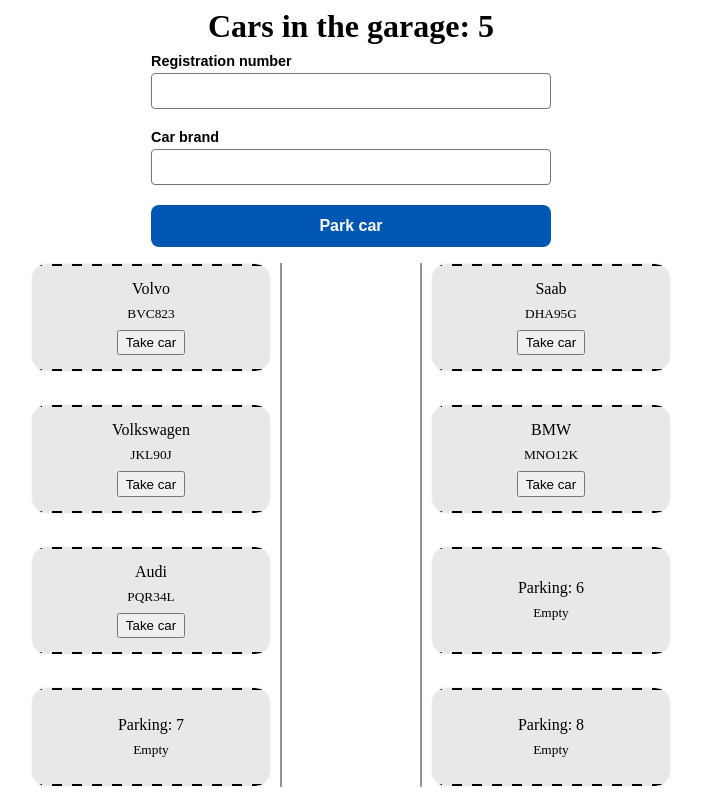
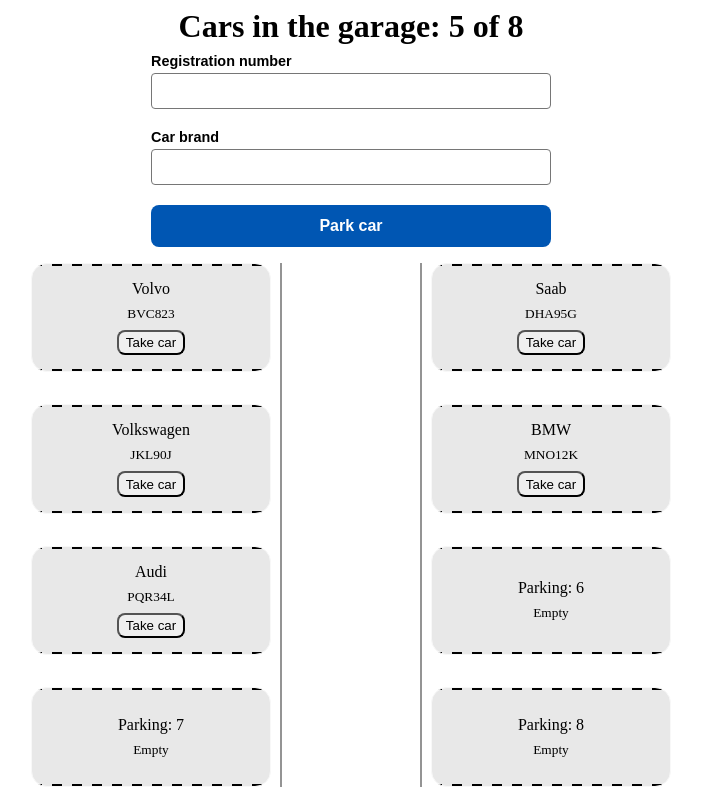
Before and after one commit to NiklasSod/garage-fe, a React (Vite) app: page / in a window 1280 px wide. Shown: the whole page, without its empty margins (289-990 px from the left). Built offline with nearby package versions, Linux system fonts and the light colour scheme.

Commit message:
adding aria-* for WCAG

```diff
--- a/index.html
+++ b/index.html
@@ -4,7 +4,8 @@
     <meta charset="UTF-8" />
     <link rel="icon" type="image/svg+xml" href="/favicon.svg" />
     <meta name="viewport" content="width=device-width, initial-scale=1.0" />
-    <title>garage-fe</title>
+    <meta name="description" content="Garage parking manager - park and manage cars in a small garage." />
+    <title>Garage - Park &amp; Manage Cars</title>
   </head>
   <body>
     <div id="root"></div>
--- a/src/components/Button/SubmitButton/SubmitButton.tsx
+++ b/src/components/Button/SubmitButton/SubmitButton.tsx
@@ -11,6 +11,8 @@
       type="submit"
       className={styles.button}
       disabled={garageIsFull}
+      aria-disabled={garageIsFull}
+      aria-label={garageIsFull ? 'Garage is full, cannot park more cars' : 'Park the car in the next available spot'}
     >
       {text}
     </button>
--- a/src/components/Button/SubmitButton/submitButton.module.css
+++ b/src/components/Button/SubmitButton/submitButton.module.css
@@ -8,3 +8,15 @@
   border-radius: 0.5rem;
   cursor: pointer;
 }
+
+.button:focus-visible {
+  outline: 3px solid #ffffff;
+  outline-offset: 2px;
+  box-shadow: 0 0 0 3px #0056b3;
+}
+
+.button:disabled {
+  background-color: #a0a0a0;
+  cursor: not-allowed;
+  opacity: 0.7;
+}
--- a/src/components/Form/CarForm/CarForm.tsx
+++ b/src/components/Form/CarForm/CarForm.tsx
@@ -105,6 +105,7 @@
         onSubmit={handleSubmit}
         noValidate
         className={styles.form}
+        aria-label="Park a car form"
       >
         <Input
           formData={formData}
--- a/src/components/Form/CarForm/input.module.css
+++ b/src/components/Form/CarForm/input.module.css
@@ -3,3 +3,8 @@
   flex-direction: column;
   gap: 0.25rem;
 }
+
+.inputWrapper input:focus-visible {
+  outline: 3px solid #0056b3;
+  outline-offset: 1px;
+}
--- a/src/components/Garage.tsx
+++ b/src/components/Garage.tsx
@@ -12,6 +12,7 @@
 
   const totalSpots = 8;
 
+  const [announcement, setAnnouncement] = useState('');
   const [cars, setCars] = useState<(Car | null)[]>([
     {
       id: 1,
@@ -53,6 +54,9 @@
 
       const updated = [...prev];
       updated[firstEmptyIndex] = newCar;
+      setAnnouncement(
+        `${newCar.brand} with registration ${newCar.regNumber.split('').join(' ')} parked in spot ${firstEmptyIndex + 1}.`
+      );
       return updated;
     });
   }
@@ -60,6 +64,12 @@
   const removeCar = (carToRemove: number) => {
     setCars((prev) => {
       const updated = [...prev];
+      const removedCar = updated[carToRemove];
+      if (removedCar) {
+        setAnnouncement(
+          `${removedCar.brand} with registration ${removedCar.regNumber.split('').join(' ')} removed from spot ${carToRemove + 1}.`
+        );
+      }
       updated[carToRemove] = null;
       return updated;
     });
@@ -67,31 +77,53 @@
 
   return (
     <div className={styles.garageContainer}>
-      {garageIsFull
-        ? <h1 className={styles.heading}>Cars in the garage: {cars.length} (full)</h1>
-        : parkedCarsCount > 0
-          ? <h1 className={styles.heading}>Cars in the garage: {parkedCarsCount}</h1>
-          : <h1 className={styles.heading}>The garage is empty</h1>
-      }
+      <div
+        role="status"
+        aria-live="polite"
+        aria-atomic="true"
+        className={styles.srOnly}
+      >
+        {announcement}
+      </div>
+
+      <h1 className={styles.heading} aria-live="polite">
+        {garageIsFull
+          ? `Cars in the garage: ${parkedCarsCount} of ${totalSpots} (full)`
+          : parkedCarsCount > 0
+            ? `Cars in the garage: ${parkedCarsCount} of ${totalSpots}`
+            : 'The garage is empty'}
+      </h1>
       <ParkCarForm
         handleAddCar={handleAddCar}
         garageIsFull={garageIsFull}
         cars={cars}
       />
-      <div className={styles.cardGridContainer}>
-        <div className={styles.cardGrid}>
+      <section
+        className={styles.cardGridContainer}
+        aria-label={`Parking spots grid, ${parkedCarsCount} of ${totalSpots} occupied`}
+      >
+        <div className={styles.cardGrid} role="list">
           {cars.map((car, index) => (
             <div
               key={index}
               className={`${styles.card} ${styles.dashedTopBottomBorder}`}
+              role="listitem"
+              aria-label={
+                car
+                  ? `Spot ${index + 1}: ${car.brand}, ${car.regNumber.split('').join(' ')}`
+                  : `Spot ${index + 1}: empty`
+              }
             >
               {car ? (
                 <>
                   <div>{car.brand}</div>
-                  <small>{car.regNumber}</small>
+                  <small aria-label={`Registration number ${car.regNumber.split('').join(' ')}`}>
+                    {car.regNumber}
+                  </small>
                   <button
                     onClick={() => removeCar(index)}
                     className={styles.delBtn}
+                    aria-label={`Remove ${car.brand} ${car.regNumber.split('').join(' ')} from spot ${index + 1}`}
                   >
                     Take car
                   </button>
@@ -105,7 +137,7 @@
             </div>
           ))}
         </div>
-      </div>
+      </section>
     </div>
   )
 }
--- a/src/components/garage.module.css
+++ b/src/components/garage.module.css
@@ -1,3 +1,16 @@
+/* Visually hidden but accessible to screen readers */
+.srOnly {
+  position: absolute;
+  width: 1px;
+  height: 1px;
+  padding: 0;
+  margin: -1px;
+  overflow: hidden;
+  clip: rect(0, 0, 0, 0);
+  white-space: nowrap;
+  border: 0;
+}
+
 .garageContainer {
   padding: 0 0.5rem;
 }
@@ -82,6 +95,12 @@
 
 .delBtn {
   padding: 0.2rem 0.4rem;
+  border-radius: 0.5rem;
+}
+
+.delBtn:focus-visible {
+  outline: 0.25rem solid #0056b3;
+  outline-offset: 0.1rem;
 }
 
 @media (max-width: 600px) {
```
